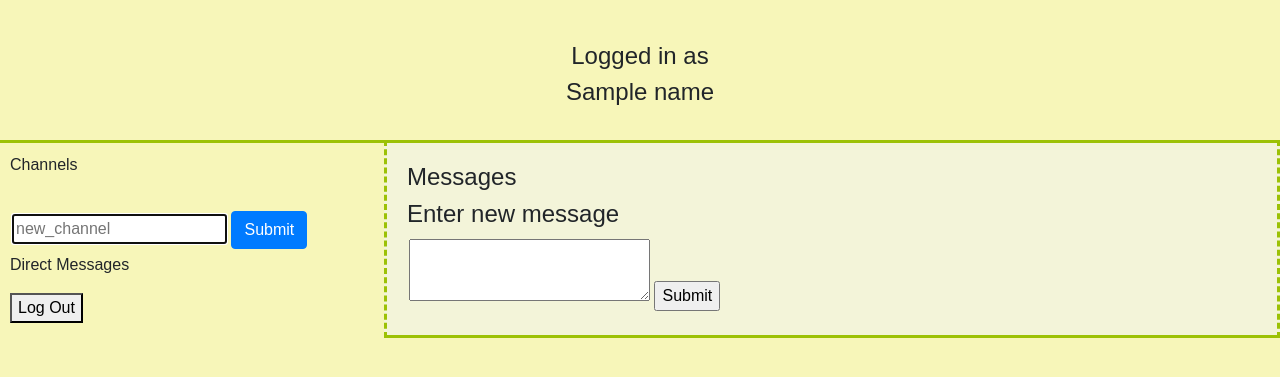
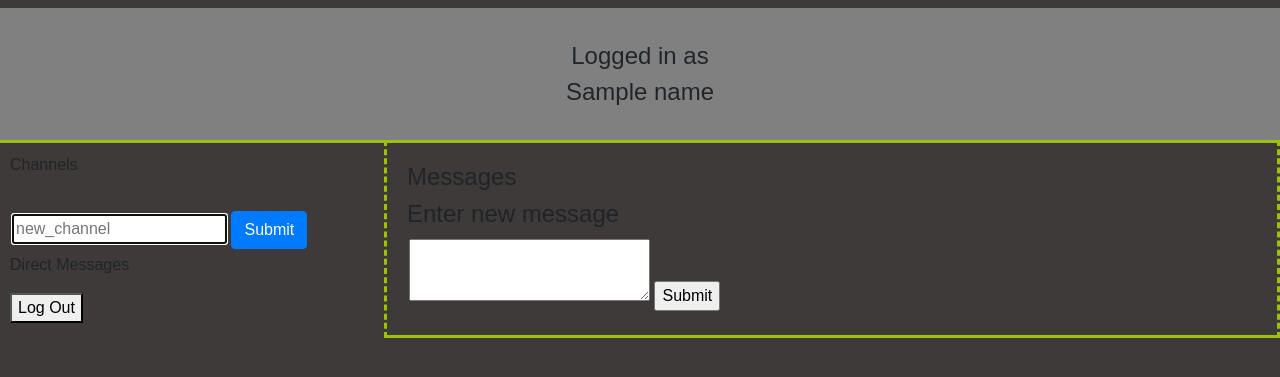
Before and after one commit to rahgurung/coo, a Flask app: template templates/chatbox.html in a window 1280 px wide. Shown: the top 377 px of the page. Run offline with Flask 2, Linux system fonts and the light colour scheme; the template is opened without the code that fills it: most values are stand-ins (such as "Sample title", 1, 10 or a date in 2020); some libraries are stand-ins or nearby versions.

Commit message:
added color

```diff
--- a/static/styles/coo.css
+++ b/static/styles/coo.css
@@ -5,7 +5,7 @@
 
   /* Style the header */
 header {
-      background-color: #f7f6b9;
+      background-color: grey;
       padding: 30px;
       text-align: center;
       font-size: 18pt;
@@ -14,7 +14,7 @@ header {
 nav {
     float: left;
     width: 30%;
-    background: #f7f6b9;
+    background: #3D3A39;
     padding: 10px;
     border-style: solid none none none;
     border-color: #9cc105;
@@ -24,7 +24,7 @@ article {
         float: left;
         padding: 20px;
         width: 70%;
-        background-color: #f3f4d9;
+        background-color: #3D3A39;
         border-style: solid dashed solid dashed;
         border-color: #9cc105;
         }
@@ -69,7 +69,7 @@ textarea {
 
 body {
      font-family: Arial, Helvetica, sans-serif;
-     background-color: #f7f6b9;}
+     background-color: #3D3A39;}
      }
 
 div {
```
